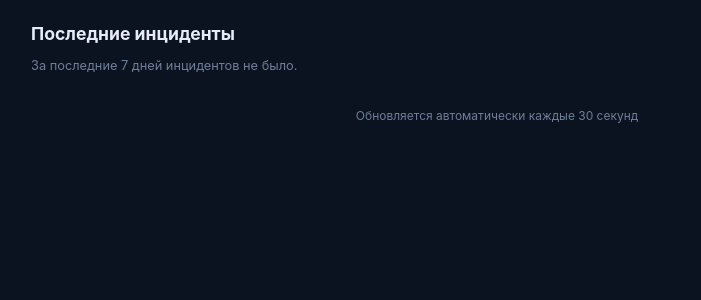
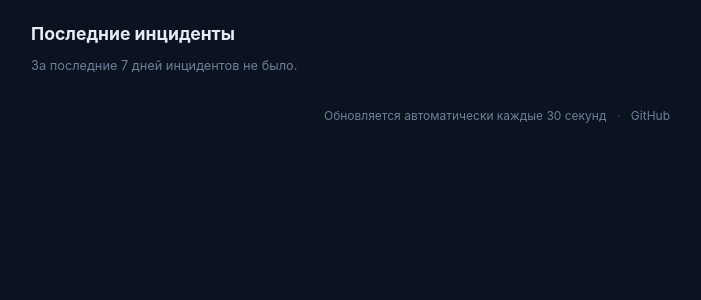
Before and after one commit to umaxk/vibesitemonitor, a FastAPI app: page /status in a window 1280 px wide. Shown: the part 213-513 px from the top of the page, without its empty margins (143-844 px from the left). Run offline with FastAPI, Linux system fonts and the light colour scheme; data that the repository does not hold is empty.

Commit message:
Add footer with GitHub repo link to panel and status page

```diff
--- a/app/templates/status.html
+++ b/app/templates/status.html
@@ -24,8 +24,10 @@
             <div id="public-incidents"></div>
         </section>
 
-        <div class="status-footer" data-i18n-tsp="footerAuto">
-            Обновляется автоматически каждые 30 секунд
+        <div class="status-footer">
+            <span data-i18n-tsp="footerAuto">Обновляется автоматически каждые 30 секунд</span>
+            <span class="sep">·</span>
+            <a href="https://github.com/umaxk/vibesitemonitor" target="_blank" rel="noopener noreferrer">GitHub</a>
         </div>
     </div>
 
--- a/static/style.css
+++ b/static/style.css
@@ -373,6 +373,39 @@ main {
     padding: 1.75rem 2rem 6rem;
 }
 
+/* Footer */
+
+.app-footer {
+    text-align: center;
+    padding: 0 1rem 1.75rem;
+    font-size: 0.78rem;
+    color: var(--text-dim);
+}
+
+.app-footer a,
+.status-footer a {
+    color: inherit;
+    text-decoration: none;
+    border-bottom: 1px solid transparent;
+    transition: color 0.15s, border-color 0.15s;
+}
+
+.app-footer a:hover,
+.status-footer a:hover {
+    color: var(--accent);
+    border-color: currentColor;
+}
+
+.app-footer .sep,
+.status-footer .sep {
+    margin: 0 0.45rem;
+    opacity: 0.6;
+}
+
+#app-version {
+    margin-left: 0.15rem;
+}
+
 /* Inputs and buttons */
 
 input,
```
Also changed, not shown: app/templates/index.html (+7 -0 lines).
